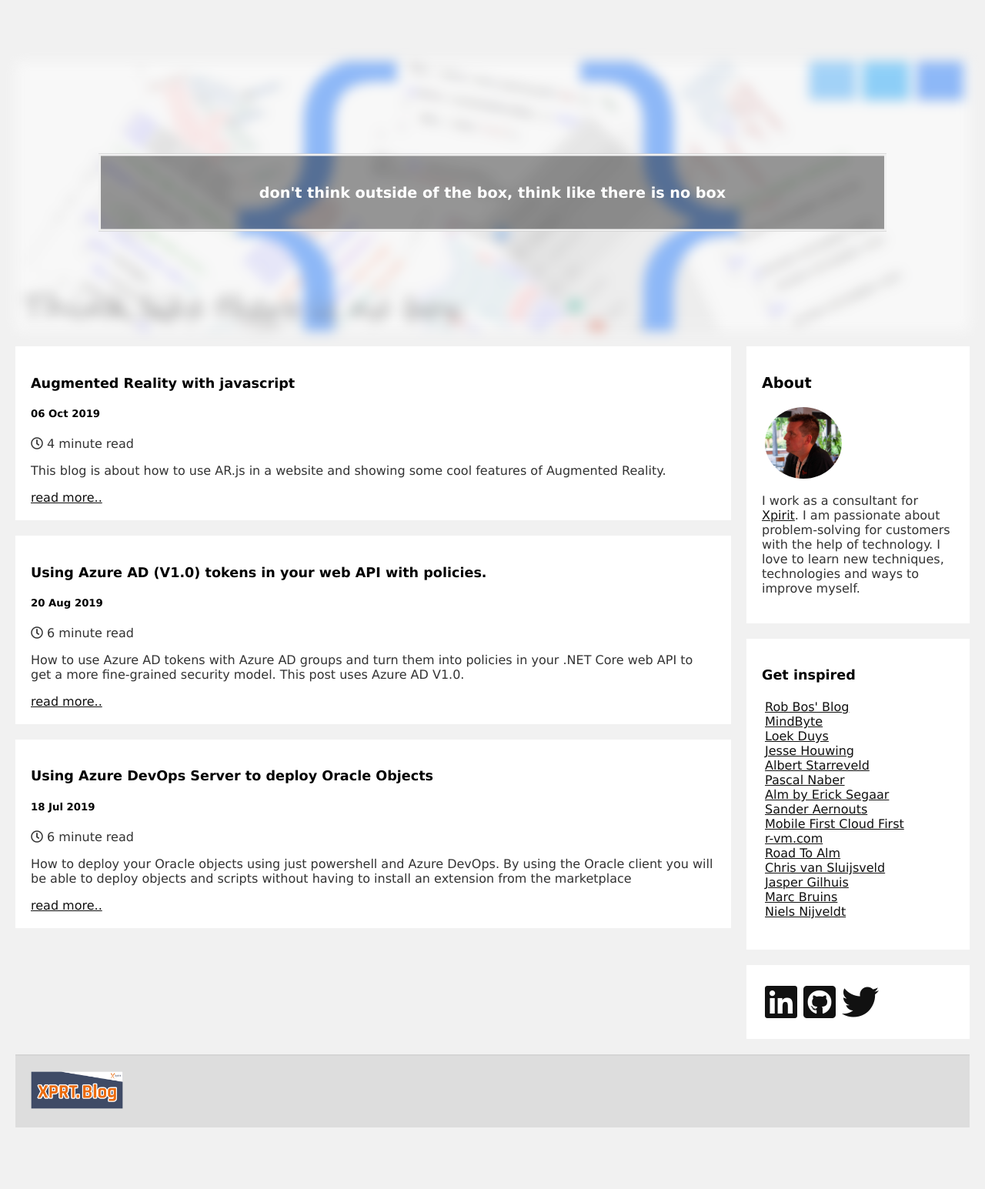
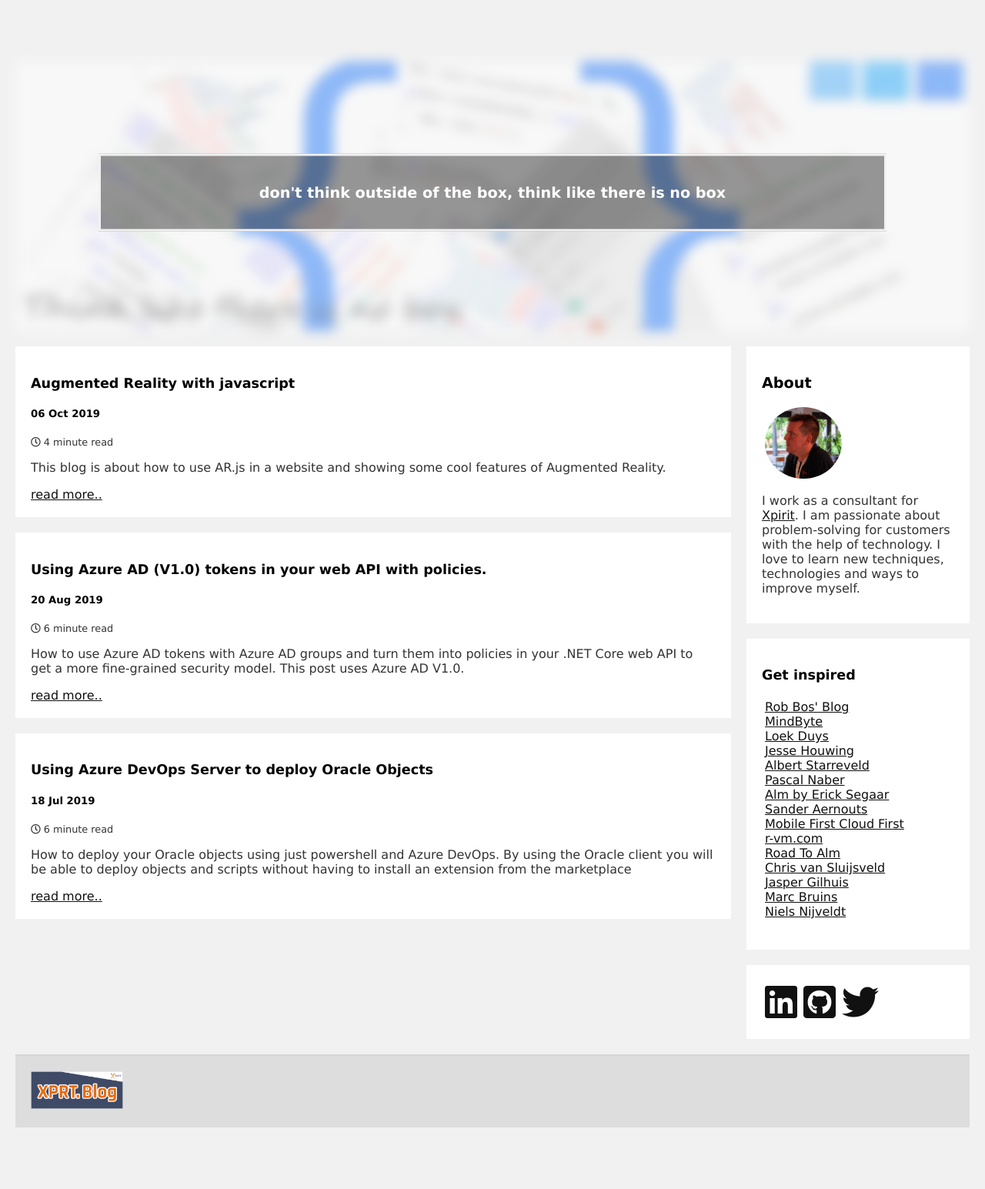
Before and after one commit to arjanvanbekkum/arjanvanbekkum.github.io, a Jekyll site: the page built from index.html, in a window 1280 px wide. Shown: the whole page at 77% size. Built offline with Jekyll 4.4.1, drawn with Linux system fonts in a browser that asks for light colours.

Commit message:
update layout

```diff
--- a/_layouts/post.html
+++ b/_layouts/post.html
@@ -1,7 +1,7 @@
 ---
 layout: default
 ---
-<a href="https://arjanvanbekkum.github.io/">home</a> &gt; Posts &gt; {{ page.title }}
+<p class="clock"><b><a href="https://arjanvanbekkum.github.io/">home</a> &gt; posts &gt; {{ page.title }}</b></p>
 
 <h2>{{ page.title }}</h2>
 <p class="meta">{{ page.date | date_to_string }}</p>
--- a/css/main.css
+++ b/css/main.css
@@ -41,6 +41,11 @@
 p {
     color: #333;
     font-size: 1em;
+}
+
+.clock {
+  color: #333;
+  font-size: 0.8em;
 }
 
 
--- a/index.html
+++ b/index.html
@@ -7,7 +7,7 @@
  			<div class="card">
           		<h3>{{ post.title }}</h3>
 				<h5>{{ post.date | date_to_string }}</h5>
-				<p class="page__meta"><i class="far fa-clock" aria-hidden="true"></i> {{ post.minute }} minute read </p>
+				<p class="clock"><i class="far fa-clock" aria-hidden="true"></i> {{ post.minute }} minute read </p>
 				<p>{{ post.summary }}</p>
 				<a href="{{ post.url }}" title="{{ post.title }}">read more..</a>
 			</div>
```
